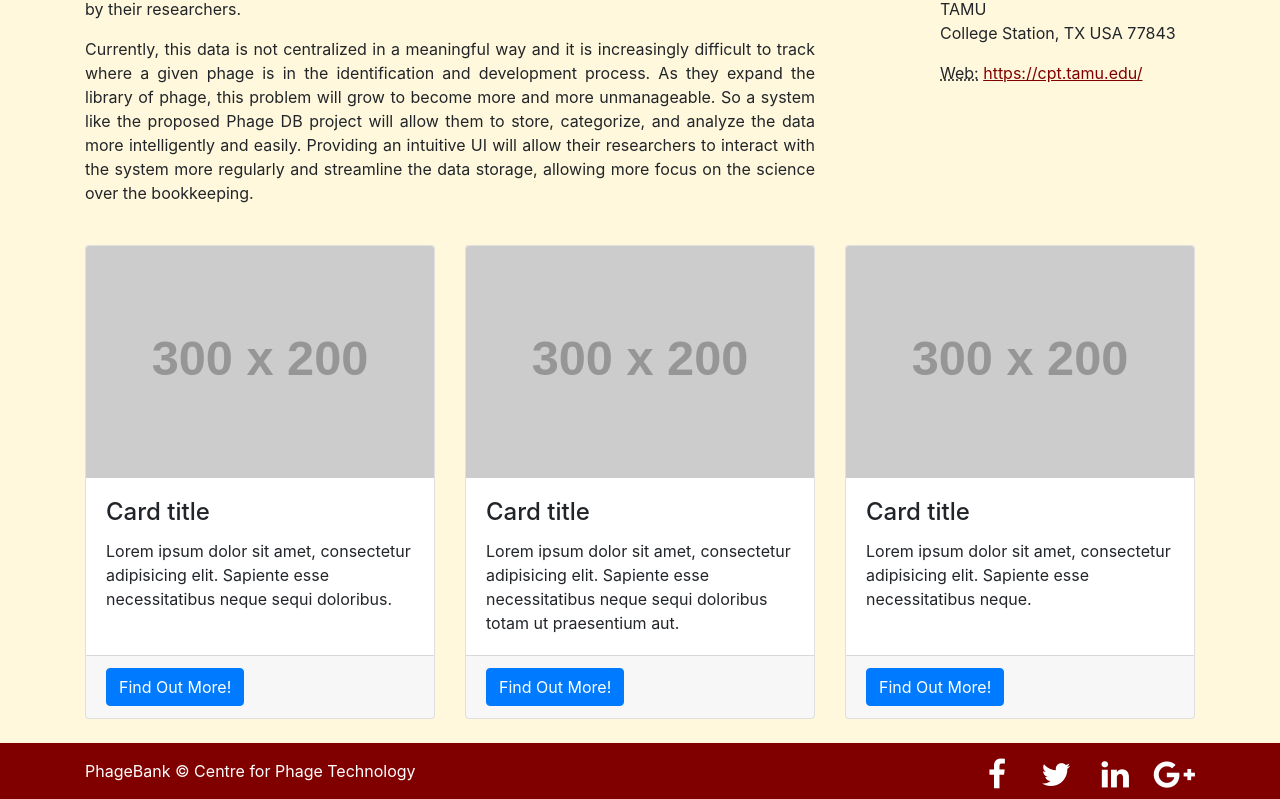
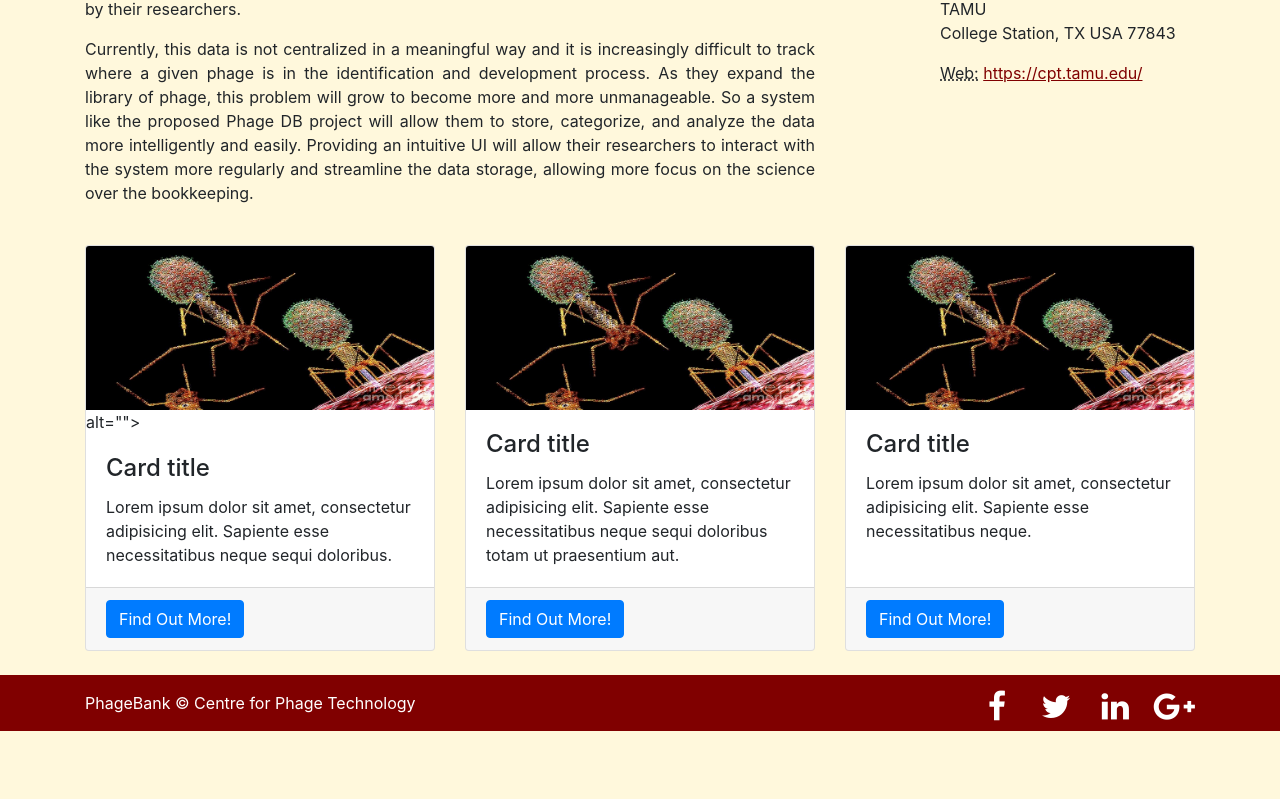
Before and after one commit to apoorvkumar91/phage-bank, a Django app: page / in a window 1280 px wide. Shown: the part 639-1438 px from the top of the page. After the commit the page ends 1370 px from the top, so only its background shows below. Run offline with Django 3.2, Linux system fonts and the light colour scheme; grey boxes labelled with a size stand in for pictures from a placeholder-image service; parts of the project's set-up code (start-up, migrations or seed data) failed here and were passed over; some libraries are stand-ins or nearby versions.

Commit message:
removing http content

```diff
--- a/PhageBank/templates/new_index.html
+++ b/PhageBank/templates/new_index.html
@@ -134,7 +134,7 @@
     <div class="row">
         <div class="col-sm-4 my-4">
             <div class="card">
-                <img class="card-img-top" src="http://placehold.it/300x200" alt="">
+                <img class="card-img-top" src= "{% static 'images/phage_carousel_1.jpg' %}" /> alt="">
                 <div class="card-body">
                     <h4 class="card-title">Card title</h4>
                     <p class="card-text">Lorem ipsum dolor sit amet, consectetur adipisicing elit. Sapiente esse necessitatibus neque sequi doloribus.</p>
@@ -146,7 +146,7 @@
         </div>
         <div class="col-sm-4 my-4">
             <div class="card">
-                <img class="card-img-top" src="http://placehold.it/300x200" alt="">
+                <img class="card-img-top" src= "{% static 'images/phage_carousel_1.jpg' %}" alt="">
                 <div class="card-body">
                     <h4 class="card-title">Card title</h4>
                     <p class="card-text">Lorem ipsum dolor sit amet, consectetur adipisicing elit. Sapiente esse necessitatibus neque sequi doloribus totam ut praesentium aut.</p>
@@ -158,7 +158,7 @@
         </div>
         <div class="col-sm-4 my-4">
             <div class="card">
-                <img class="card-img-top" src="http://placehold.it/300x200" alt="">
+                <img class="card-img-top" src= "{% static 'images/phage_carousel_1.jpg' %}"alt="">
                 <div class="card-body">
                     <h4 class="card-title">Card title</h4>
                     <p class="card-text">Lorem ipsum dolor sit amet, consectetur adipisicing elit. Sapiente esse necessitatibus neque.</p>
```
